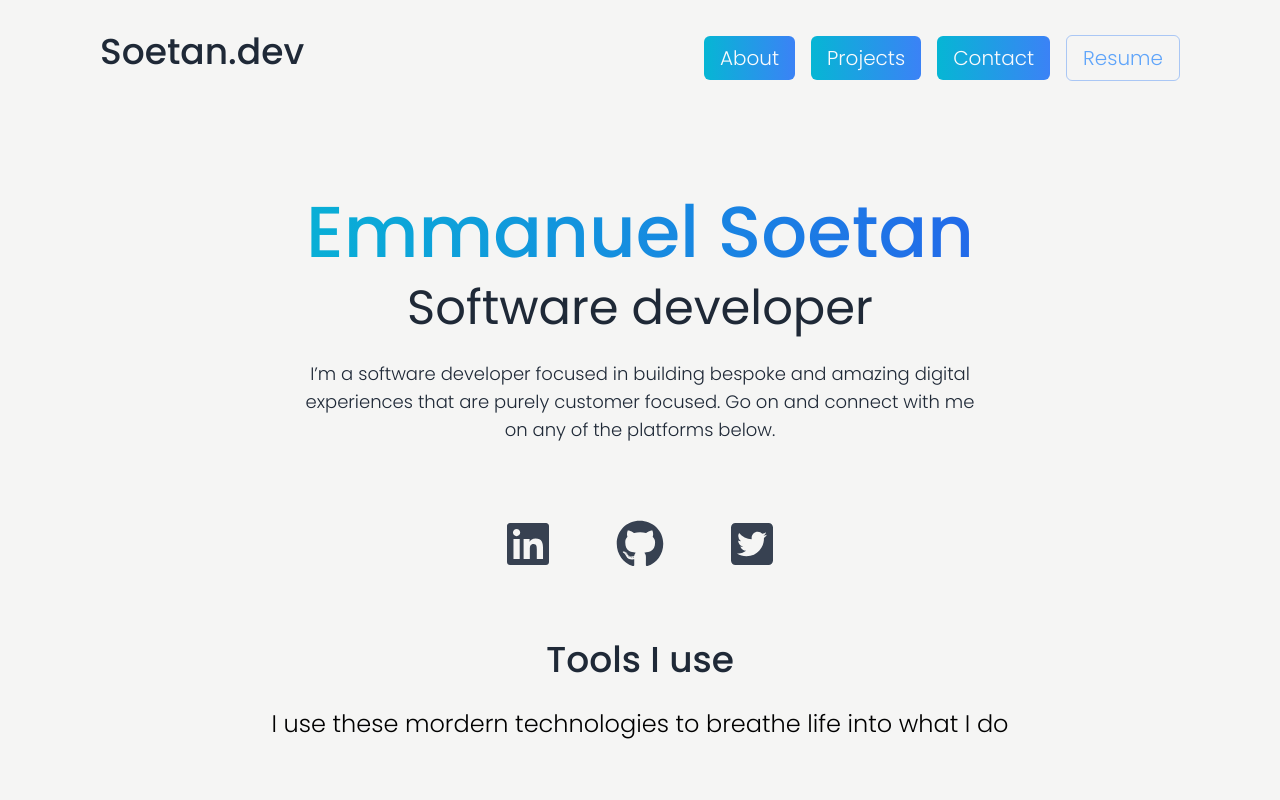
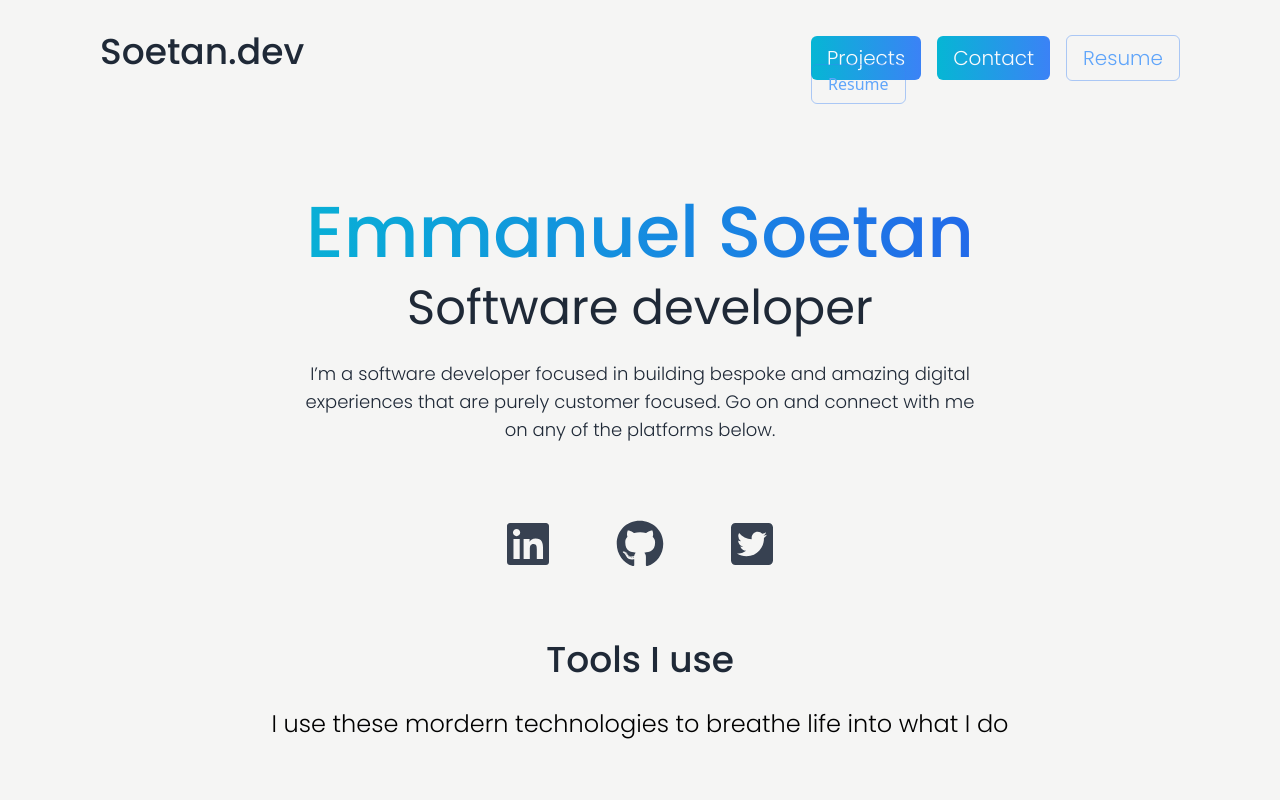
Before and after one commit to Shoetan/react-portfolio, a React (Vite) app: page / in a window 1280 px wide. Shown: the top 800 px of the page. Built offline with nearby package versions, Linux system fonts and the light colour scheme.

Commit message:
Modified navbar

```diff
--- a/src/components/Nav.jsx
+++ b/src/components/Nav.jsx
@@ -8,18 +8,16 @@ const Navbar = () => {
 
             <div className="">
                 <ul className="hidden sm:flex font-poppins text-xl font-light gap-4 mt-3">
-                    <li><a className="bg-gradient-to-r from-cyan-500 to-blue-500 text-slate-50 px-4 py-2 rounded-md hover:opacity-75 "href="">About</a></li>
 
                     <li><a className="bg-gradient-to-r from-cyan-500 to-blue-500 text-slate-50 px-4 py-2 rounded-md hover:opacity-75"href="">Projects</a></li>
 
                     <li><a className="bg-gradient-to-r from-cyan-500 to-blue-500 text-slate-50 px-4 py-2 rounded-md hover:opacity-75"href="">Contact</a></li>
 
-                    <li><a className="text-blue-400 px-4 py-2 rounded-md hover:opacity-75 border border-blue-500/40"href="">Resume</a></li>
+                    <li><a className="text-blue-400 px-4 py-2 rounded-md hover:opacity-75 border border-blue-500/40"href="" download>Resume</a></li>
                 </ul>
 
-                      <svg xmlns="http://www.w3.org/2000/svg" fill="none" viewBox="0 0 24 24" strokeWidth={1.5} stroke="currentColor" className="w-6 h-6">
-                     <path strokeLinecap="round" strokeLinejoin="round" d="M3.75 6.75h16.5M3.75 12h16.5M12 17.25h8.25" className="text-2xl sm:hidden" />
-                    </svg>
+                <a className="text-blue-400 px-4 py-2 rounded-md hover:opacity-75 border border-blue-500/40"href="" download>Resume</a>
+
             </div>
 
            </nav>
```
Also changed, not shown: src/components/Test.jsx (added), 1 other file (tests, documents, lock files or other folders).
